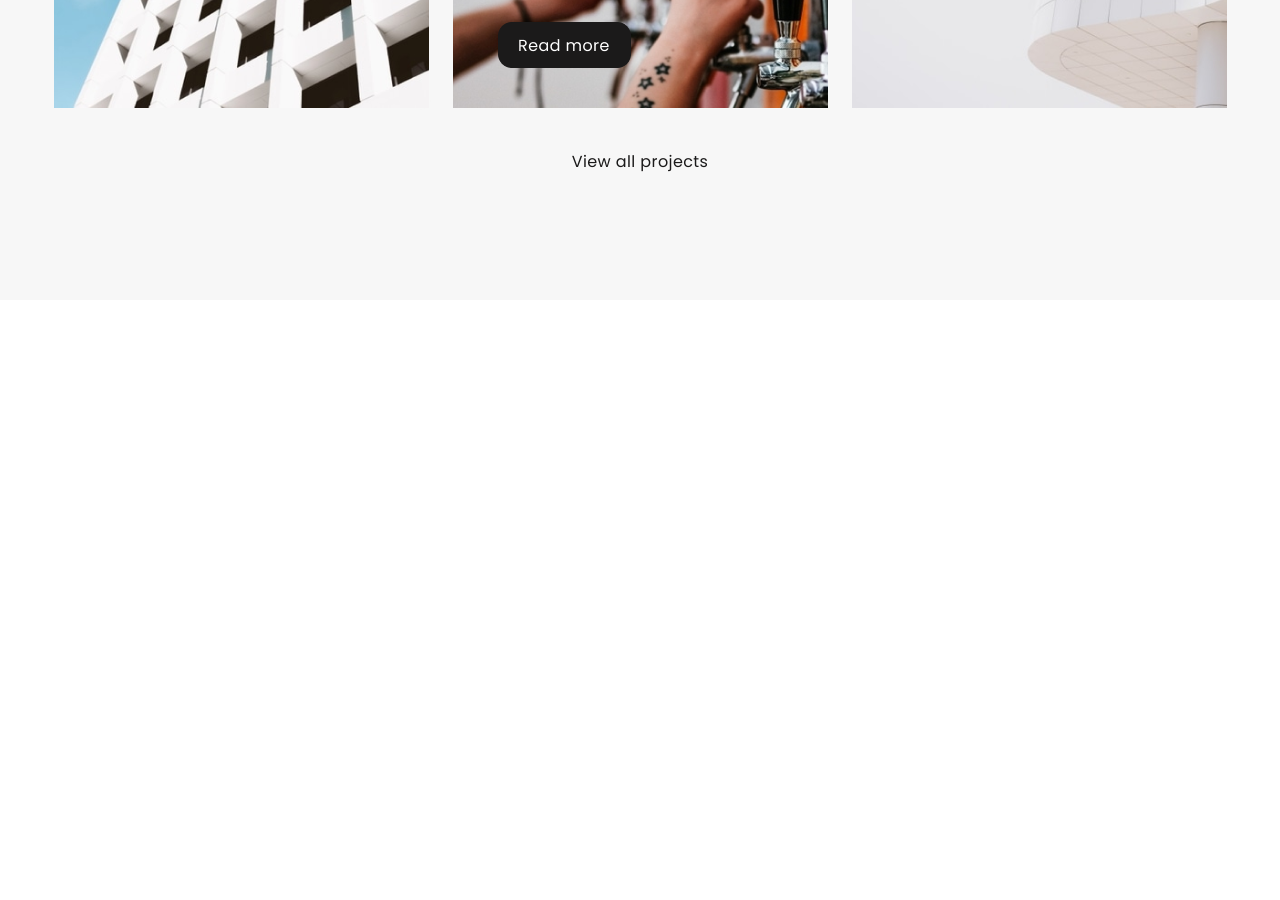
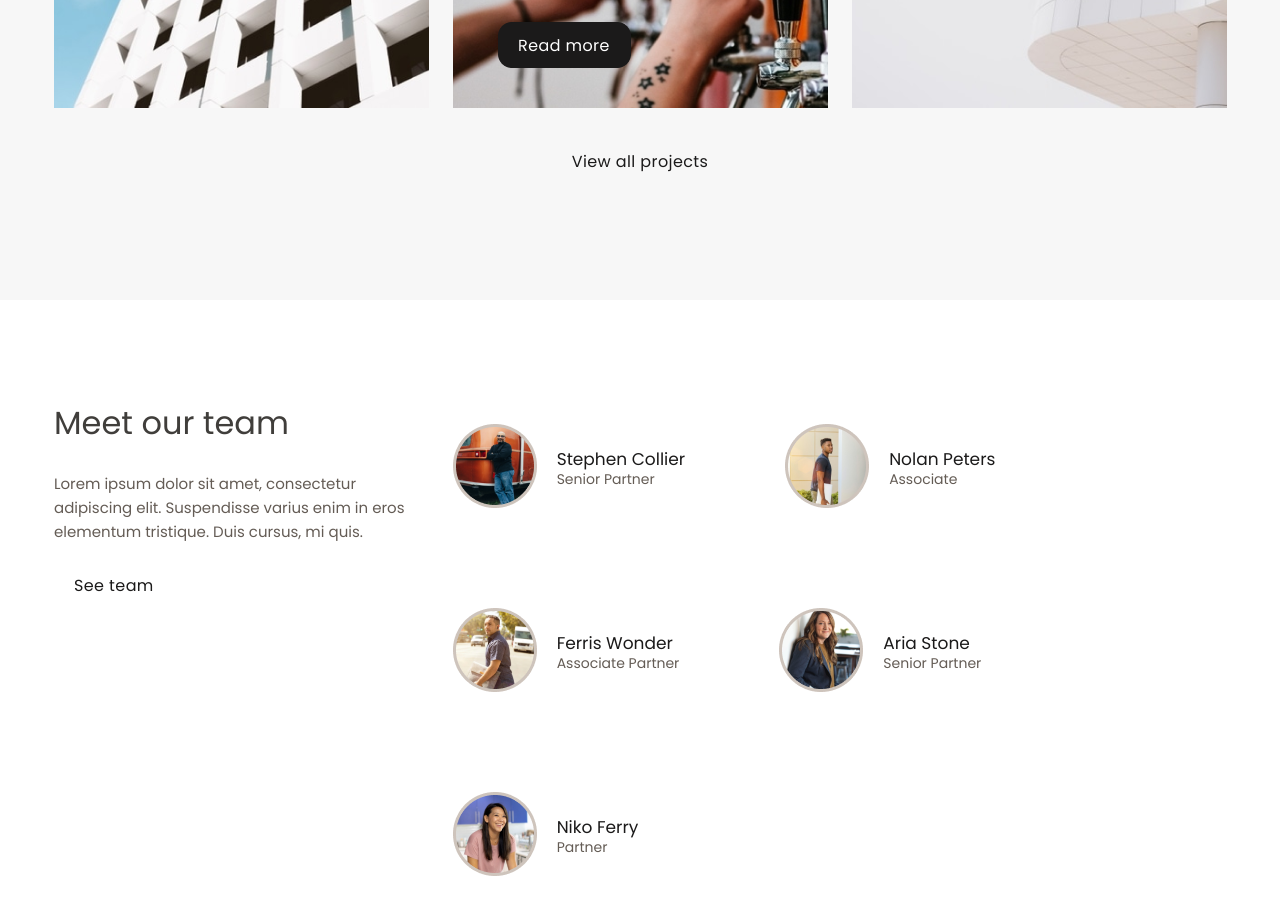
Before and after one commit to husiwijn-L/potato, a plain HTML site: page index.html in a window 1280 px wide. Shown: the part 5008-5908 px from the top of the page. Before the commit the page ends 5308 px from the top, so only its background shows below. Drawn offline with Linux system fonts and the light colour scheme.

Commit message:
сделала 9 окно

```diff
--- a/index.html
+++ b/index.html
@@ -154,5 +154,51 @@
                 </div>
             <a href=""><p>View all projects</p></a>
     </div>
+    <div class="team">
+        <div class="text6">
+            <h1>Meet our team</h1>
+            <p>Lorem ipsum dolor sit amet, consectetur</br>
+                adipiscing elit. Suspendisse varius enim in eros</br>
+                elementum tristique. Duis cursus, mi quis.</p>
+                <a href=""><p class="button2">See team</p></a>
+        </div>
+        <div class="cheloveki">
+            <div class="stephen">
+                <img src="img/stephen.png" alt="stephen">
+                <div>
+                <p class="t1" >Stephen Collier</p>
+                <p class="t2" >Senior Partner</p>
+                </div>
+            </div>
+            <div class="stephen">
+                <img src="img/nolan.png" alt="Nolan">
+                <div>
+                <p class="t1" >Nolan Peters</p>
+                <p class="t2" >Associate</p>
+                </div>
+            </div>
+            <div class="stephen">
+                <img src="img/ferris.png" alt="Ferris">
+                <div>
+                <p class="t1" >Ferris Wonder</p>
+                <p class="t2" >Associate Partner</p>
+                </div>
+            </div>
+            <div class="stephen">
+                <img src="img/aria.png" alt="Aria">
+                <div>
+                <p class="t1" >Aria Stone</p>
+                <p class="t2" >Senior Partner</p>
+                </div>
+            </div>
+            <div class="stephen">
+                <img src="img/niko.png" alt="Niko">
+                <div>
+                <p class="t1" >Niko Ferry</p>
+                <p class="t2" >Partner</p>
+                </div>
+            </div>
+        </div>
+    </div>
 </body>
 </html>
--- a/styles.css
+++ b/styles.css
@@ -453,3 +453,54 @@
     line-height: 24px;
     letter-spacing: 0.4px;
   }
+
+  .team {
+    height: 600px;
+    display: flex;
+    justify-content: center;
+    align-items: center;
+    gap: 20px;
+  }
+
+  .text6 {
+    width: 378.66px;
+    height: 392px;
+    display: flex;
+    flex-direction: column;
+    gap: 30px;
+  }
+
+  .text6 > h1 {
+    color: #403E3B;
+    font-family: "Poppins";
+    font-weight: 400;
+    font-size: 32px;
+    line-height: 38px;
+  }
+
+  .text6 > p {
+    color: #645C55;
+    font-family: "Poppins";
+    font-weight: 400;
+    font-size: 15px;
+    line-height: 24px;
+  }
+
+  .text6 > a > p {
+    margin-left: 20px;
+    color: #1B1A1A;
+    font-family: "Poppins";
+    font-weight: 400;
+    font-size: 16px;
+    line-height: 24px;
+    letter-spacing: 0.4px;
+  }
+
+  .cheloveki {
+    width: 773.33px;
+    height: 392px;
+    display: flex;
+    flex-wrap: wrap;
+    gap: 100px;
+    margin-bottom: -40px;
+  }
```
